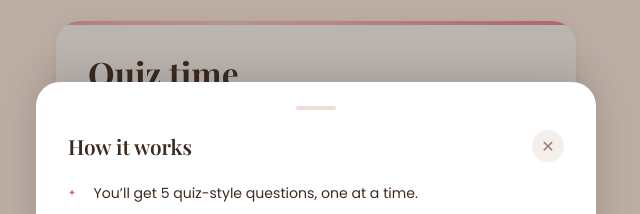
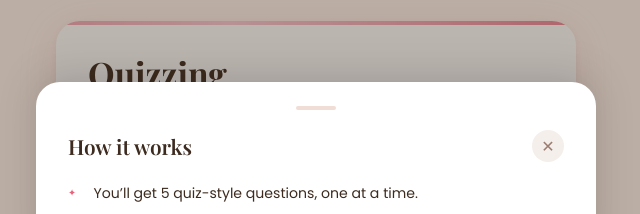
Before and after one commit to guptabhinav49/quizzing, a plain HTML site: page index.html in a window 1280 px wide. Shown: the part 322-536 px from the top of the page, 324-964 px from the left. Drawn offline with nearby package versions, Linux system fonts and the light colour scheme; a web font is replaced by a local one.

Commit message:
more final touches

```diff
--- a/index.html
+++ b/index.html
@@ -741,7 +741,7 @@
     </div>
 
     <div class="card" id="landing-card">
-      <h1 class="landing-title">Quiz time</h1>
+      <h1 class="landing-title">Quizzing</h1>
       <p class="landing-for" id="landing-for"></p>
 
       <button class="next-btn" id="start-btn">
```
